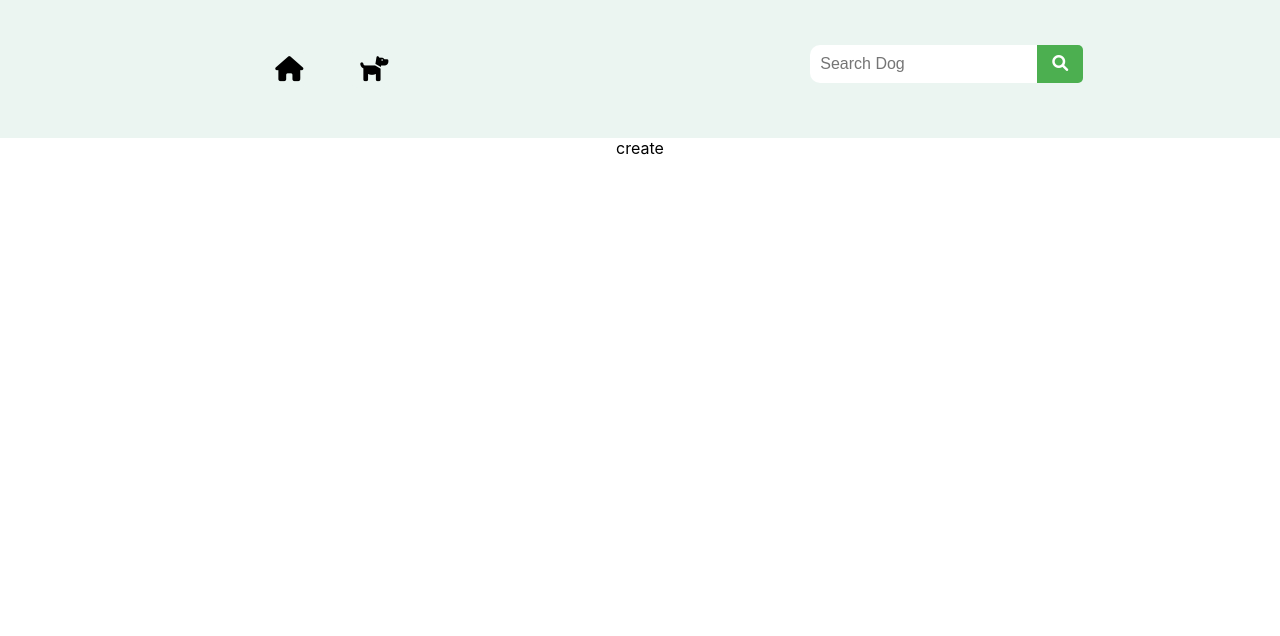
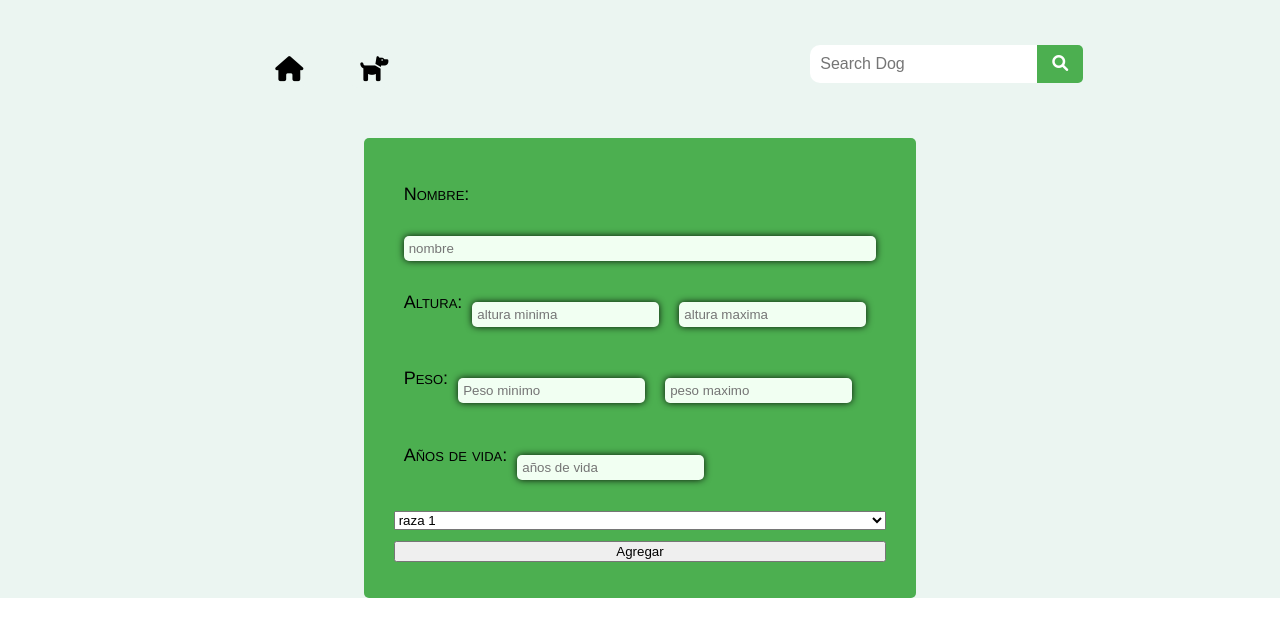
Before and after one commit to AlaMarti/Dogs, a React (Create React App) app: page /create in a window 1280 px wide. Shown: the top 636 px of the page. Built offline with nearby package versions, Linux system fonts and the light colour scheme.

Commit message:
Empezando con el create

```diff
--- a/src/views/create/create.jsx
+++ b/src/views/create/create.jsx
@@ -1,8 +1,40 @@
 import React from 'react'
+import styles from './create.module.css'
+
 
 const create = () => {
   return (
-    <div>create</div>
+    <div className={styles.Body}>
+      <div className={styles.BodyForm}>
+        <form action="" className={styles.form}>
+          <label> Nombre: </label>
+
+            <input type="text" name='nombre' placeholder='nombre'/>
+
+          <label> Altura: <input type="text" name='altura' placeholder='altura minima'/><input type="text" name='altura' placeholder='altura maxima'/></label>
+          <label> Peso:   <input type="text" name='peso' placeholder='Peso minimo'/><input type="text" name='peso' placeholder='peso maximo'/></label>
+          <label> Años de vida:   <input type="text" name='vida' placeholder='años de vida'/></label>
+          <select name='raza'>
+
+            <option> raza 1</option>
+            <option> raza 2</option>
+            <option> raza 3</option>
+            <option> raza 4</option>
+
+          </select>
+
+          <button type='button'> Agregar </button>
+
+
+
+
+
+
+
+
+        </form>
+      </div>
+    </div>
   )
 }
 
--- /dev/null
+++ b/src/views/create/create.module.css
@@ -0,0 +1,37 @@
+.Body{
+    background-color:  rgb(235, 245, 241);
+    justify-content: center;
+    display: flex;
+    position: relative;
+}
+
+
+
+.form{
+    display:grid;
+    justify-content: center;
+    padding: 30px;
+    height: 400px;
+    border-radius: 5px;
+    position: relative;
+    background-color: #4caf50;
+    align-items:center
+
+}
+
+.form label {
+    font-family:'Franklin Gothic Medium', 'Arial Narrow', Arial, sans-serif;
+    font-variant:small-caps;
+    display: flex;
+    font-size: 18px;
+    padding: 10px;
+}
+
+.form input {
+    border-radius: 5px;
+    border: none;
+    box-shadow: 0 0 7px rgba(0, 0, 0, 0.9);
+    margin: 10px;
+    padding: 5px;
+    background-color: #f1fff2;
+}
```
